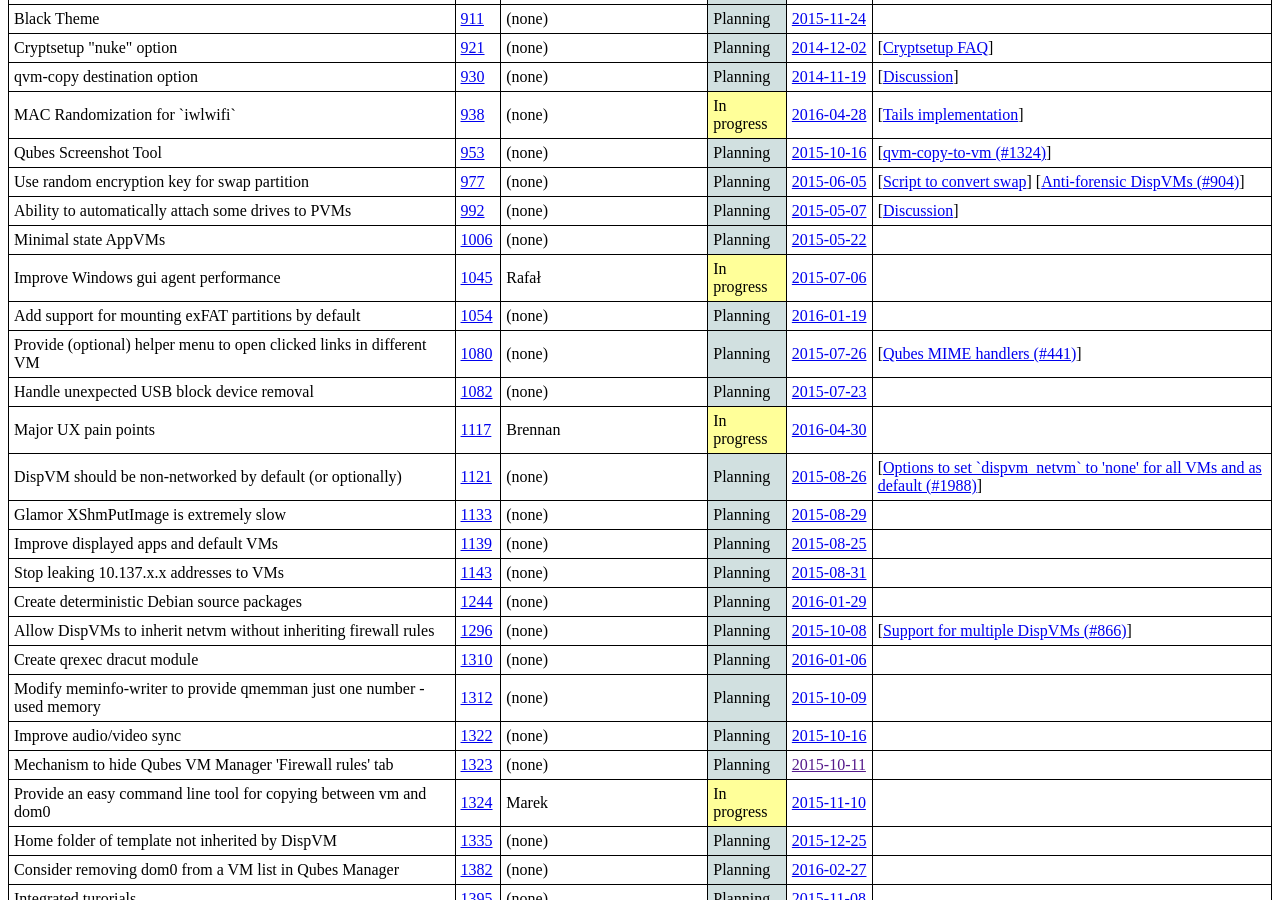
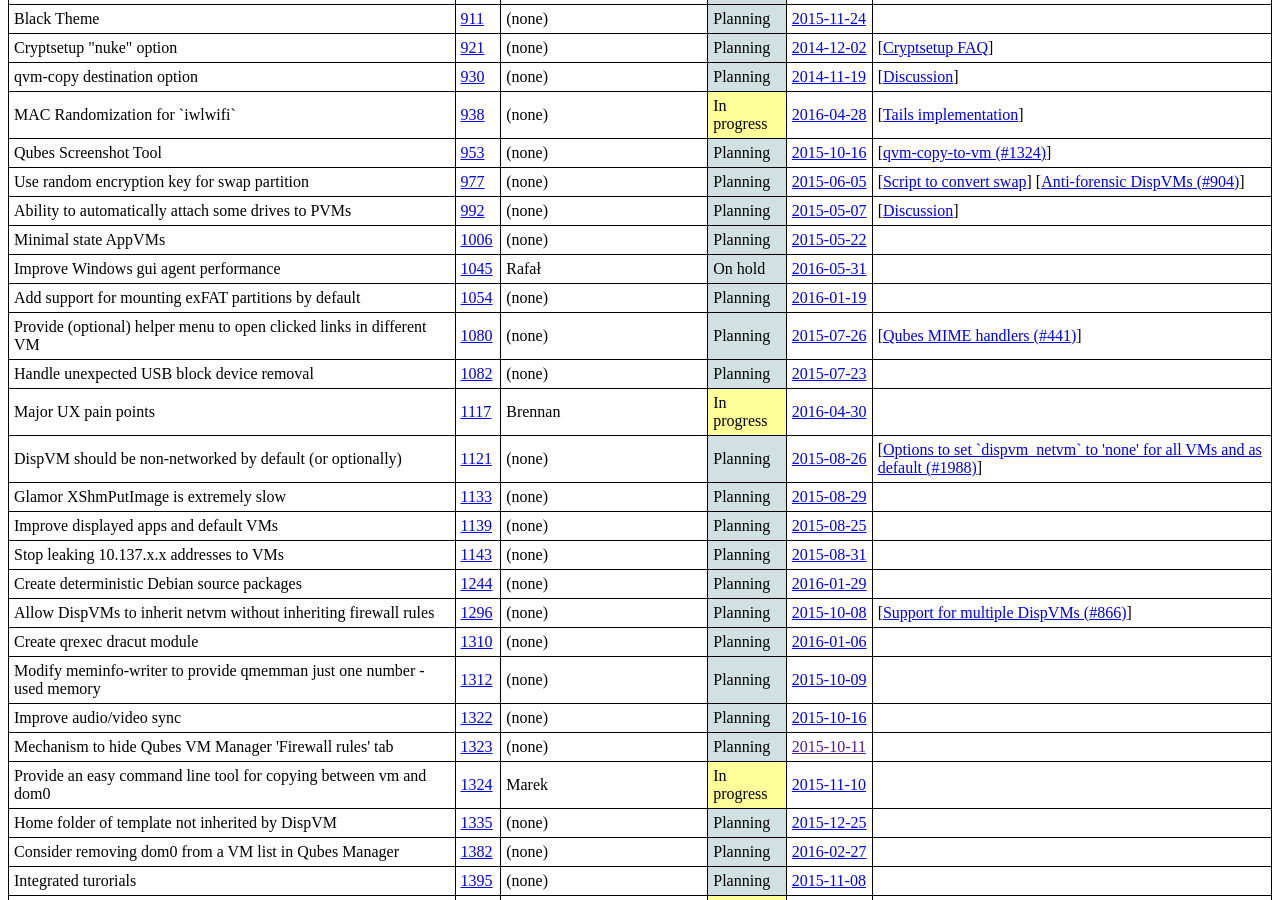
Before and after one commit to QubesOS/qubes-issues, a Jekyll site: the page built from index.md, in a window 1280 px wide and 900 px high, scrolled down 983 px. Built offline with Jekyll 4.4.1, drawn with Linux system fonts in a browser that asks for light colours.

Commit message:
Update #1045 status

```diff
--- a/_data/features.yml
+++ b/_data/features.yml
@@ -516,11 +516,11 @@
   issue  : 1045
   devs   : Rafał
   status :
-    term   : In progress
+    term   : On hold
     url    :
   updated:
-    date   : 2015-07-06
-    url    : https://github.com/QubesOS/qubes-issues/issues/1045#issue-93293851
+    date   : 2016-05-31
+    url    : https://github.com/QubesOS/qubes-issues/issues/1045#issuecomment-222877298
   info   :
   - desc   :
     url    :
```
